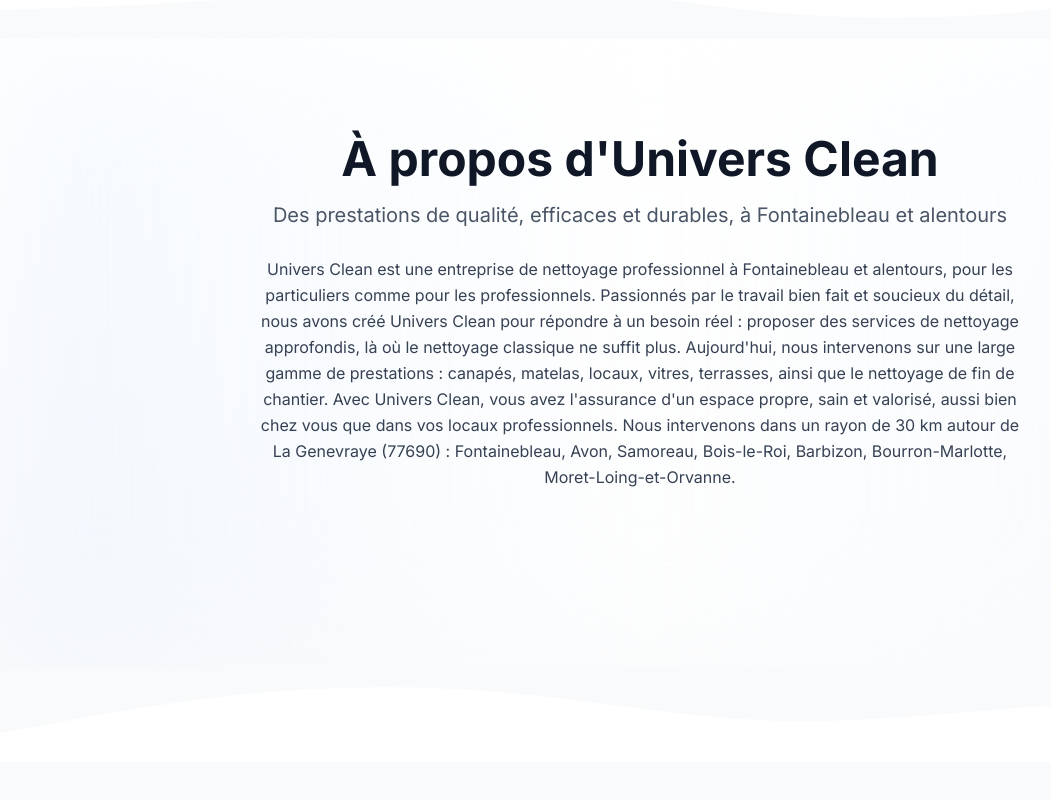
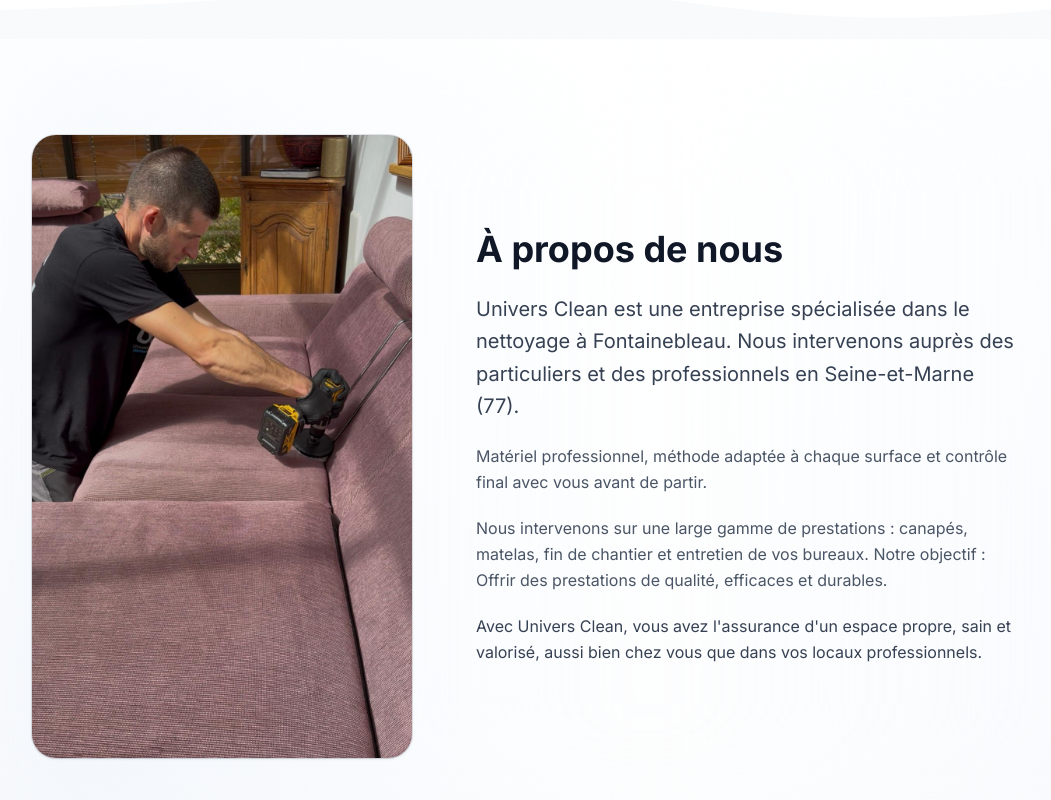
Before and after one commit to blernix/universcleanrefonte, a Next.js app: page / in a window 1280 px wide. Shown: the part 2460-3260 px from the top of the page, without its empty margins (0-1051 px from the left). Built offline with nearby package versions, Linux system fonts and the light colour scheme.

Commit message:
A propos: nouveau texte client, photo a gauche, section en deux colonnes

```diff
--- a/app/components/home/About.jsx
+++ b/app/components/home/About.jsx
@@ -1,9 +1,19 @@
 'use client';
+import Image from 'next/image';
 import { motion } from 'framer-motion';
 import { Heart, Award, Users } from 'lucide-react';
 import { aboutContent } from '@/app/data/global';
 
 const icons = { Heart, Award, Users };
+
+// Hiérarchie des 4 blocs, par position : accroche, méthode, prestations, assurance.
+// Aucune mise en avant à l'intérieur d'un bloc (le texte du client reste verbatim).
+const BLOCK_CLASSES = [
+  'text-lg lg:text-xl text-gray-700 leading-relaxed',
+  'text-base text-gray-600 leading-relaxed',
+  'text-base text-gray-600 leading-relaxed',
+  'text-base text-gray-700 leading-relaxed'
+];
 
 export default function About() {
   return (
@@ -16,22 +26,37 @@ export default function About() {
       />
 
       <div className="relative container  mx-auto px-6 max-w-6xl">
-        {/* Intro */}
+        {/* Intro : photo à gauche (1er enfant du DOM), texte à droite à partir de lg */}
         <motion.div
           initial={{ opacity: 0, y: 20 }}
           whileInView={{ opacity: 1, y: 0 }}
           viewport={{ once: true }}
-          className="!text-center mb-20"
+          className="grid grid-cols-1 lg:grid-cols-[380px_minmax(0,1fr)] gap-10 lg:gap-16 items-center"
         >
-          <h2 id="about-title" className="!text-4xl md:!text-5xl font-bold !text-gray-900 mb-4 !text-center">
-            {aboutContent.intro.title}
-          </h2>
-          <p className="!text-lg md:!text-xl !text-gray-600 max-w-3xl !mx-auto leading-relaxed !text-center">
-            {aboutContent.intro.subtitle}
-          </p>
-          <p className="mt-6 !text-gray-700 max-w-3xl !mx-auto leading-relaxed !text-center">
-            {aboutContent.intro.content}
-          </p>
+          {/* Cadre photo : même langage que le panneau du hero (Hero.jsx:88) */}
+          <div className="relative aspect-[1/1] sm:aspect-[4/5] lg:aspect-[61/100] w-full max-w-[380px] mx-auto lg:mx-0 rounded-3xl overflow-hidden bg-gray-100 ring-1 ring-gray-900/10 shadow-sm">
+            <Image
+              src="/about-nettoyage-canape.jpeg"
+              alt="Technicien nettoyant un canapé mauve à la brosseuse, à domicile"
+              fill
+              sizes="(min-width: 1024px) 380px, 90vw"
+              className="object-cover"
+            />
+          </div>
+
+          {/* Texte : bord gauche aligné sur la colonne, aucun centrage hérité */}
+          <div className="max-w-[34rem]">
+            <h2 id="about-title" className="text-3xl md:text-4xl font-bold text-gray-900">
+              {aboutContent.intro.title}
+            </h2>
+            <div className="mt-6 space-y-5">
+              {aboutContent.intro.blocks.map((block, index) => (
+                <p key={index} className={BLOCK_CLASSES[index] ?? BLOCK_CLASSES[BLOCK_CLASSES.length - 1]}>
+                  {block}
+                </p>
+              ))}
+            </div>
+          </div>
         </motion.div>
 
         {/* Valeurs *
--- a/app/data/global.js
+++ b/app/data/global.js
@@ -37,9 +37,16 @@ export const globalFAQ = [
 
 export const aboutContent = {
   intro: {
-    title: `À propos d'Univers Clean`,
-    subtitle: 'Des prestations de qualité, efficaces et durables, à Fontainebleau et alentours',
-    content: `Univers Clean est une entreprise de nettoyage professionnel à Fontainebleau et alentours, pour les particuliers comme pour les professionnels. Passionnés par le travail bien fait et soucieux du détail, nous avons créé Univers Clean pour répondre à un besoin réel : proposer des services de nettoyage approfondis, là où le nettoyage classique ne suffit plus. Aujourd'hui, nous intervenons sur une large gamme de prestations : canapés, matelas, locaux, vitres, terrasses, ainsi que le nettoyage de fin de chantier. Avec Univers Clean, vous avez l'assurance d'un espace propre, sain et valorisé, aussi bien chez vous que dans vos locaux professionnels. Nous intervenons dans un rayon de 30 km autour de La Genevraye (77690) : Fontainebleau, Avon, Samoreau, Bois-le-Roi, Barbizon, Bourron-Marlotte, Moret-Loing-et-Orvanne.`
+    title: 'À propos de nous',
+    // Texte du client, verbatim : 4 blocs dans l'ordre reçu
+    // (0 accroche · 1 méthode · 2 prestations + objectif · 3 assurance).
+    // La majuscule de « Notre objectif : Offrir » est conservée telle quelle.
+    blocks: [
+      `Univers Clean est une entreprise spécialisée dans le nettoyage à Fontainebleau. Nous intervenons auprès des particuliers et des professionnels en Seine-et-Marne (77).`,
+      `Matériel professionnel, méthode adaptée à chaque surface et contrôle final avec vous avant de partir.`,
+      `Nous intervenons sur une large gamme de prestations : canapés, matelas, fin de chantier et entretien de vos bureaux. Notre objectif : Offrir des prestations de qualité, efficaces et durables.`,
+      `Avec Univers Clean, vous avez l'assurance d'un espace propre, sain et valorisé, aussi bien chez vous que dans vos locaux professionnels.`
+    ]
   },
   values: [
     {
```
Also changed, not shown: public/about-nettoyage-canape.jpeg (added).
